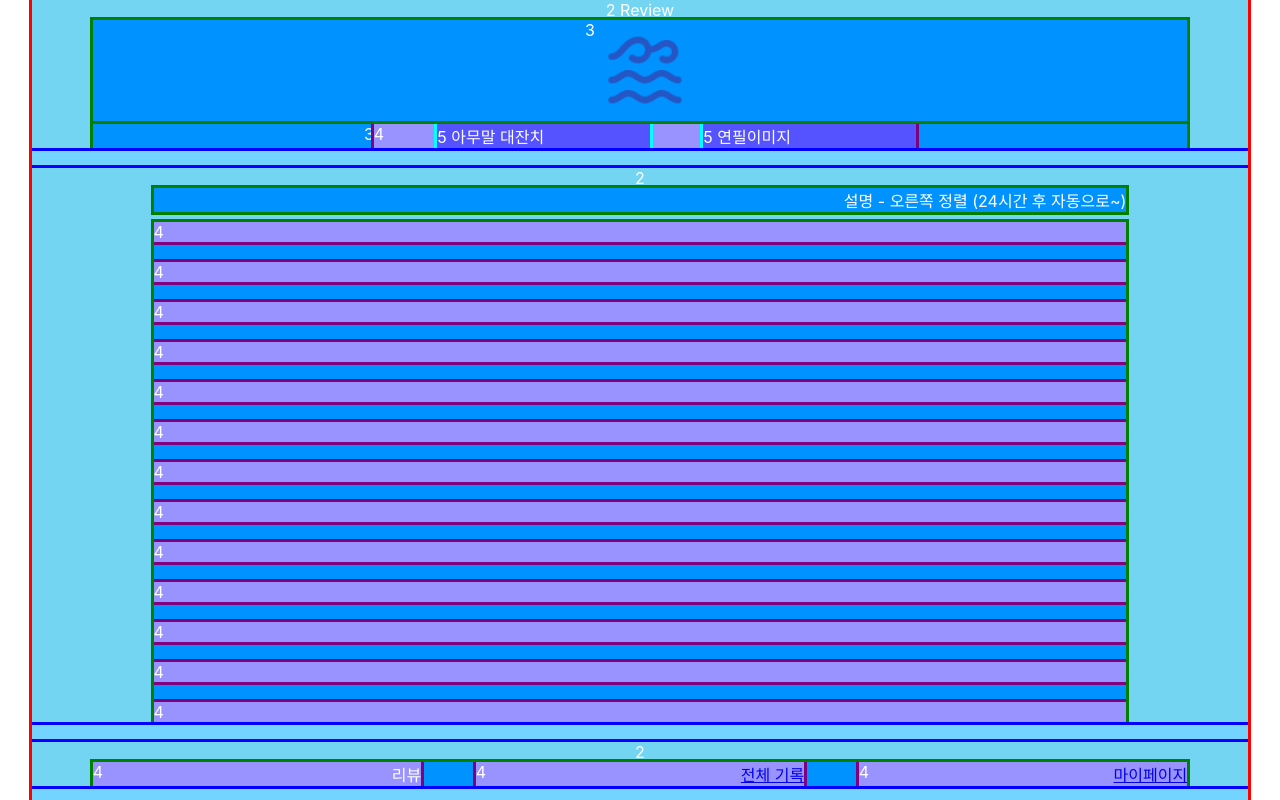
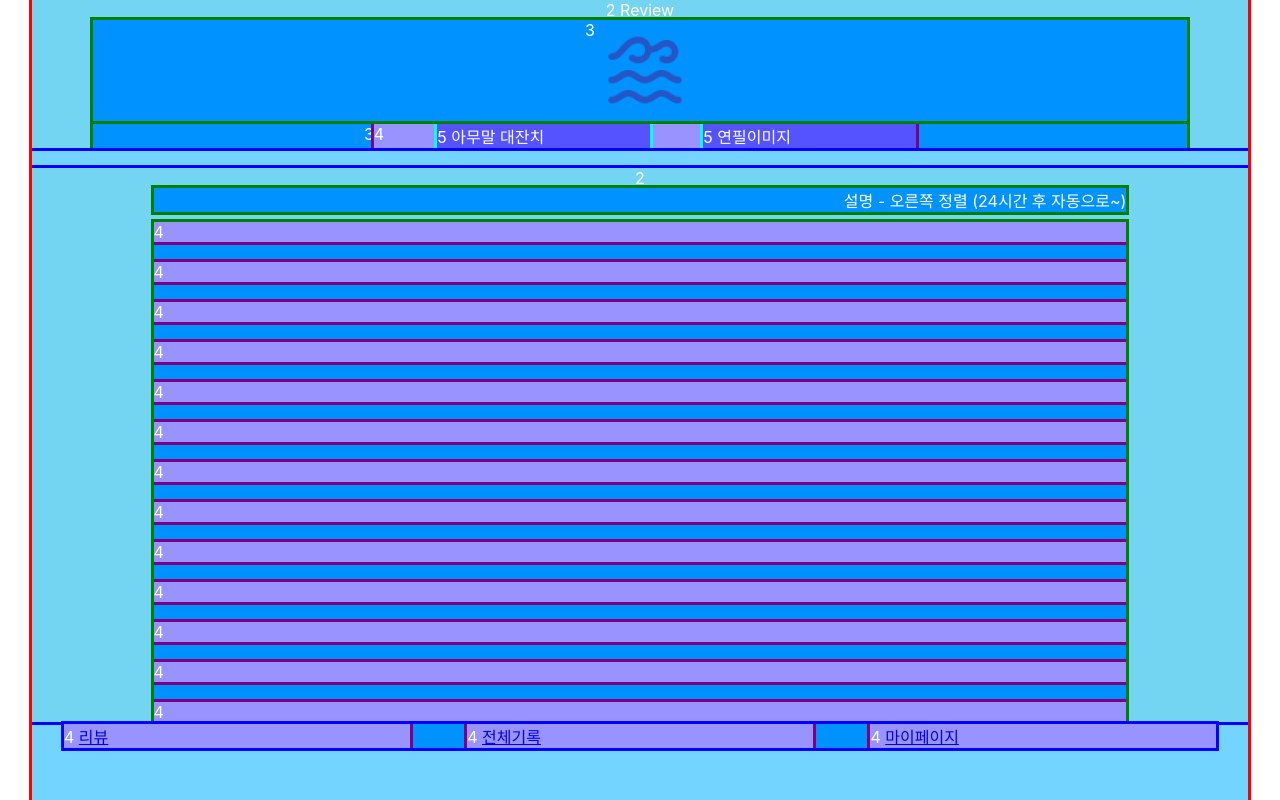
Before and after one commit to RIDE-THE-WAVE/Frontend, a React (Create React App) app in the folder ride-the-wave/: page /review in a window 1280 px wide. Built offline with nearby package versions, Linux system fonts and the light colour scheme.

Commit message:
FIX: BottomNav 추가 및 하단 고정 #5

```diff
--- /dev/null
+++ b/ride-the-wave/src/component/common/BottomNav.js
@@ -0,0 +1,23 @@
+
+import React from 'react';
+import styles from './BottomNav.module.css';
+import { Link } from 'react-router-dom';
+
+
+
+function BottomNav() {
+    return (
+        <div className={styles.BottomNav_wrapper}>
+            <div className={styles.BottomNav}>
+                <div className={styles.BottomNav_item}>4 <Link to="/review"><span>리뷰</span></Link>
+                </div>
+                <div className={styles.BottomNav_item}>4 <Link to="/grouprecords"><span>전체기록</span></Link>
+                </div>
+                <div className={styles.BottomNav_item}>4 <Link to="/myrecord"><span>마이페이지</span></Link>
+                </div>
+            </div>
+        </div>
+    );
+}
+
+export default BottomNav;
--- /dev/null
+++ b/ride-the-wave/src/component/common/BottomNav.module.css
@@ -0,0 +1,29 @@
+.BottomNav_wrapper {
+    /* display: flex; */
+    width: 90%;
+    overflow: hidden;
+    position: fixed;
+    left: 50%;
+    transform: translate(-50%, -50%);
+    bottom: 5%;
+    align-items: center;
+    flex-direction: column;
+    outline: 3px solid blue;
+    color: white;
+    background-color: #73D5F1;
+}
+
+.BottomNav {
+    display: flex;
+    justify-content: space-between;
+    color: white;
+    outline: 3px solid green;
+    background-color: #0093ff;
+}
+
+.BottomNav_item {
+    flex: 0.3;
+    outline: 3px solid purple;
+    color: white;
+    background-color: #9993ff;
+}
--- a/ride-the-wave/src/component/records/grouprecords/GroupRecords.js
+++ b/ride-the-wave/src/component/records/grouprecords/GroupRecords.js
@@ -2,6 +2,7 @@ import React from 'react';
 import styles from './GroupRecords.module.css';
 import logo from '../../img/logo.png'; // 나중에 공통이미지는 따로 관리하기
 import { Link } from 'react-router-dom';
+import BottomNav from '../../common/BottomNav';
 
 
 
@@ -150,17 +151,7 @@ function GroupRecords() {
                     </div>
                   </div>
               </div>
-            <div className={styles.item_2}>2
-                <div className={styles.item_3_6}>
-                  {/* 하단 클릭바 */}
-                  <div className={styles.item_4_6}>4 <Link to="/review"><span>리뷰</span></Link>
-                  </div>
-                  <div className={styles.item_4_6}>4 전체기록
-                  </div>
-                  <div className={styles.item_4_6}>4 <Link to="/myrecord"><span>마이페이지</span></Link>
-                  </div>
-                </div>
-            </div>
+            <BottomNav />
         </div>
     );
 }
--- a/ride-the-wave/src/component/records/grouprecords/GroupRecords.module.css
+++ b/ride-the-wave/src/component/records/grouprecords/GroupRecords.module.css
@@ -38,6 +38,33 @@
     outline: 3px solid blue;
     background-color: #73D5F1;
 }
+
+/* .item_2_6 {
+    display: flex;
+    align-items: center;
+    flex-direction: column;
+    outline: 3px solid blue;
+    color: white;
+    background-color: #73D5F1;
+}
+
+.item_3_6 {
+    display: flex;
+    overflow: hidden;
+    position: fixed;
+    justify-content: space-between;
+    width: 90%;
+    color: white;
+    outline: 3px solid green;
+    background-color: #0093ff;
+}
+
+.item_4_6 {
+    flex: 0.3;
+    outline: 3px solid purple;
+    color: white;
+    background-color: #9993ff;
+} */
 
 .item_3 {
     display: flex;
@@ -87,15 +114,6 @@
     background-color: #0093ff;
 }
 
-.item_3_6 {
-    display: flex;
-    justify-content: space-between;
-    width: 90%;
-    color: white;
-    outline: 3px solid green;
-    background-color: #0093ff;
-}
-
 .item_4 {
     flex: 0.5;
     display: flex;
@@ -107,15 +125,6 @@
 
 .item_4_2 {
     flex: 0.25;
-    display: flex;
-    justify-content: space-between;
-    outline: 3px solid purple;
-    color: white;
-    background-color: #9993ff;
-}
-
-.item_4_6 {
-    flex: 0.3;
     display: flex;
     justify-content: space-between;
     outline: 3px solid purple;
--- a/ride-the-wave/src/component/records/myrecord/MyRecord.js
+++ b/ride-the-wave/src/component/records/myrecord/MyRecord.js
@@ -2,6 +2,7 @@ import React from 'react';
 import styles from './MyRecord.module.css';
 import logo from '../../img/logo.png'; // 나중에 공통이미지는 따로 관리하기
 import { Link } from 'react-router-dom';
+import BottomNav from '../../common/BottomNav';
 
 function MyRecord() {
     return (
@@ -104,17 +105,7 @@ function MyRecord() {
                     </div>
                   </div>
               </div>
-            <div className={styles.item_2}>2
-                <div className={styles.item_3_6}>
-                  {/* 하단 클릭바 */}
-                  <div className={styles.item_4_6}>4 <Link to="/review"><span>리뷰</span></Link>
-                  </div>
-                  <div className={styles.item_4_6}>4 <Link to="/grouprecords"><span>전체 기록</span></Link>
-                  </div>
-                  <div className={styles.item_4_6}>4 <span>마이페이지</span>
-                  </div>
-                </div>
-            </div>
+              <BottomNav />
         </div>
     );
 }
--- a/ride-the-wave/src/component/review/Review.js
+++ b/ride-the-wave/src/component/review/Review.js
@@ -2,6 +2,7 @@ import React from 'react';
 import styles from './Review.module.css';
 import logo from '../img/logo.png'; // 나중에 공통이미지는 따로 관리하기
 import { Link } from 'react-router-dom';
+import BottomNav from '../common/BottomNav';
 
 
 function Review() {
@@ -56,17 +57,7 @@ function Review() {
                 </div>
               </div>
           </div>
-        <div className={styles.item_2}>2
-            <div className={styles.item_3_3}>
-              {/* 하단 클릭바 */}
-              <div className={styles.item_4_2}>4 <span>리뷰</span>
-              </div>
-              <div className={styles.item_4_2}>4 <Link to="/grouprecords"><span>전체 기록</span></Link>
-              </div>
-              <div className={styles.item_4_2}>4 <Link to="/myrecord"><span>마이페이지</span></Link>
-              </div>
-            </div>
-        </div>
+          <BottomNav />
     </div>
 );
 }
```
